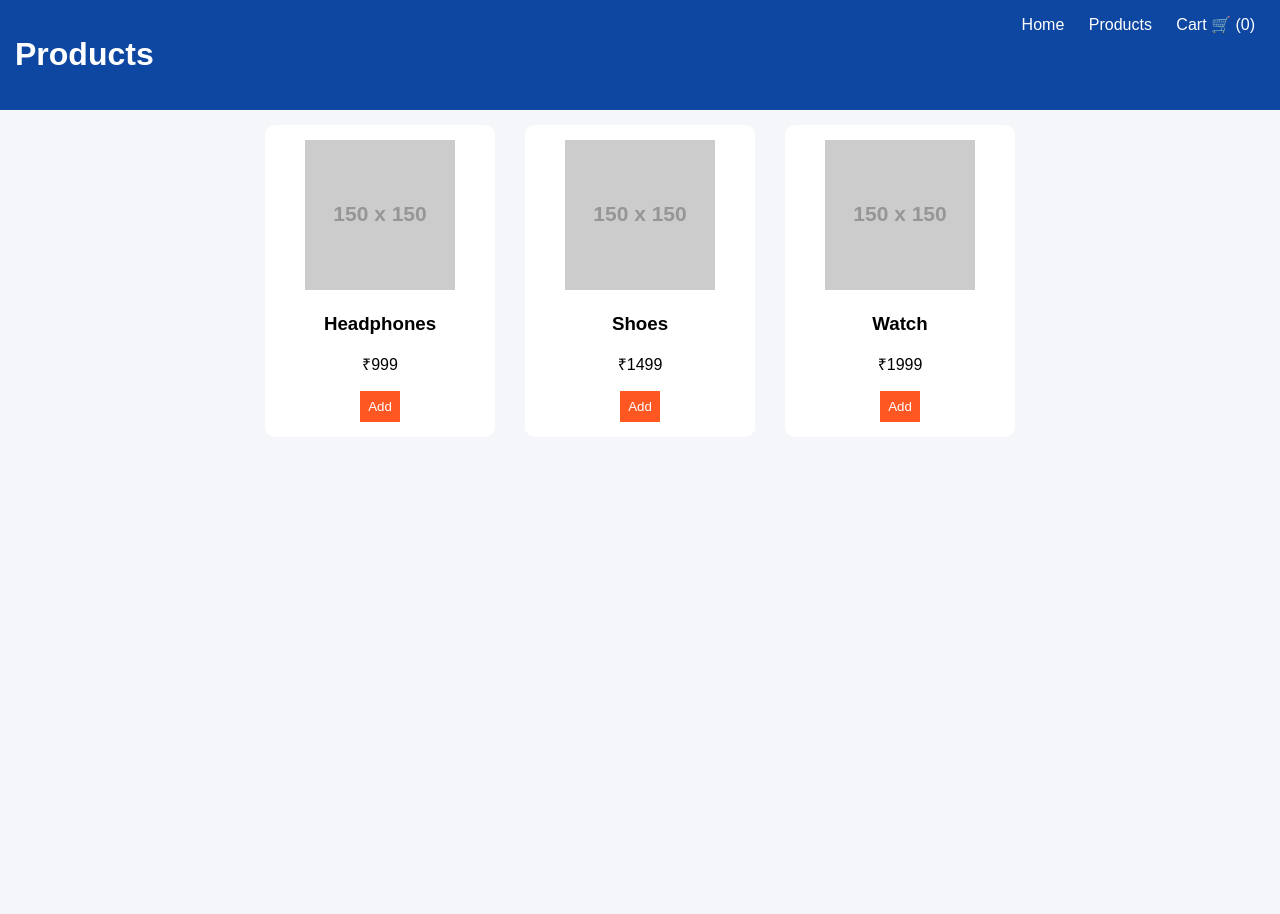
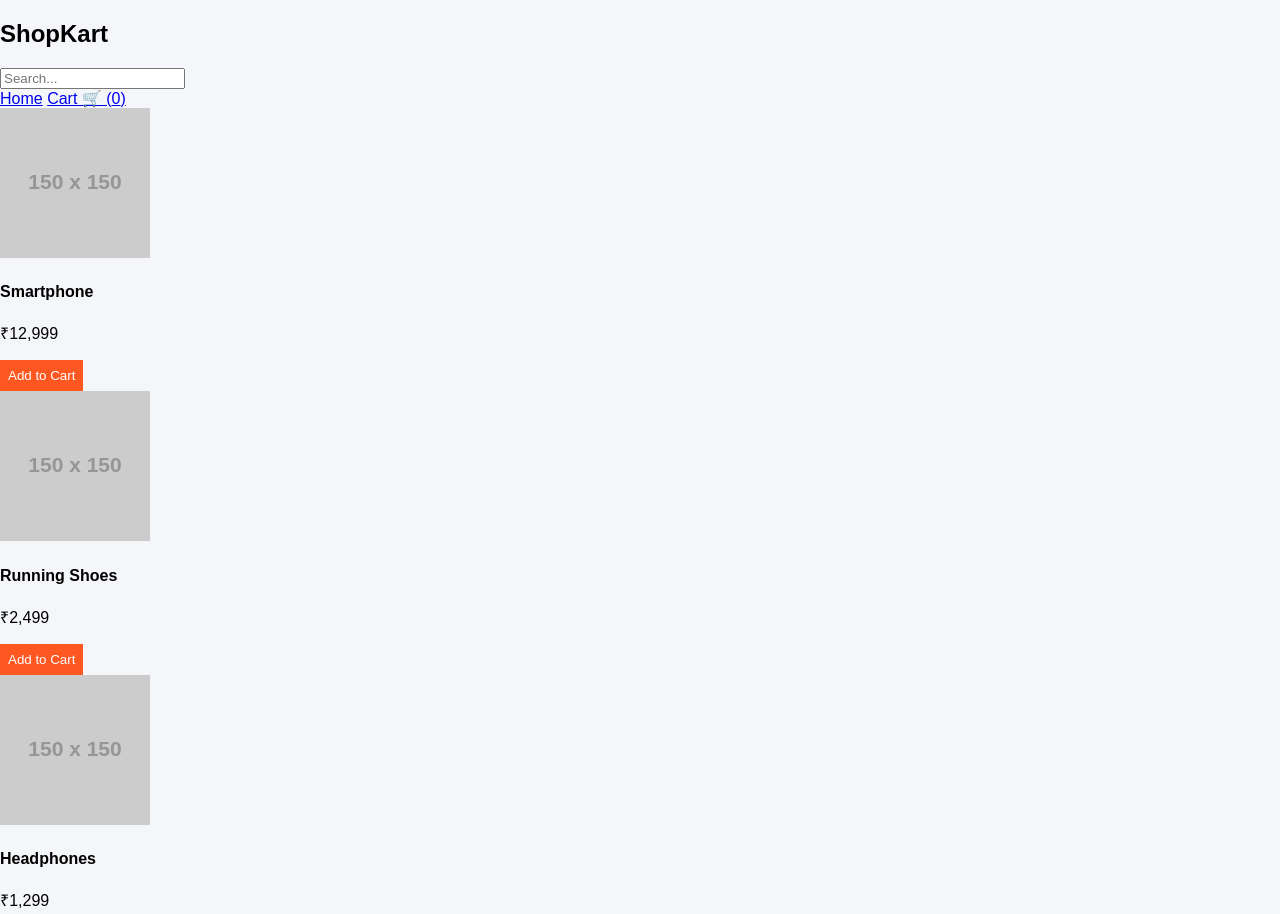
Before and after one commit to vimalaberi24-spec/Shoppping, a plain HTML site: page products.html in a window 1280 px wide. Shown: the top 914 px of the page. Before the commit the page ends 800 px from the top, so only its background shows below. Drawn offline with Linux system fonts and the light colour scheme; placeholder pictures from the web are drawn by us.

Commit message:
Update products.html

```diff
--- a/products.html
+++ b/products.html
@@ -7,36 +7,36 @@
 </head>
 <body>
 
-<header class="nav">
-  <h1>Products</h1>
-  <nav>
+<header class="navbar">
+  <h2 class="logo">ShopKart</h2>
+  <input type="text" placeholder="Search...">
+  <div class="nav-links">
     <a href="index.html">Home</a>
-    <a href="products.html">Products</a>
     <a href="cart.html">Cart 🛒 (<span id="count">0</span>)</a>
-  </nav>
+  </div>
 </header>
 
-<section class="products">
+<section class="product-grid">
 
-  <div class="card fade-up">
+  <div class="product">
     <img src="https://via.placeholder.com/150">
-    <h3>Headphones</h3>
-    <p>₹999</p>
-    <button onclick="addToCart('Headphones',999)">Add</button>
+    <h4>Smartphone</h4>
+    <p>₹12,999</p>
+    <button onclick="addToCart('Smartphone',12999)">Add to Cart</button>
   </div>
 
-  <div class="card fade-up delay">
+  <div class="product">
     <img src="https://via.placeholder.com/150">
-    <h3>Shoes</h3>
-    <p>₹1499</p>
-    <button onclick="addToCart('Shoes',1499)">Add</button>
+    <h4>Running Shoes</h4>
+    <p>₹2,499</p>
+    <button onclick="addToCart('Shoes',2499)">Add to Cart</button>
   </div>
 
-  <div class="card fade-up delay2">
+  <div class="product">
     <img src="https://via.placeholder.com/150">
-    <h3>Watch</h3>
-    <p>₹1999</p>
-    <button onclick="addToCart('Watch',1999)">Add</button>
+    <h4>Headphones</h4>
+    <p>₹1,299</p>
+    <button onclick="addToCart('Headphones',1299)">Add</button>
   </div>
 
 </section>
```
